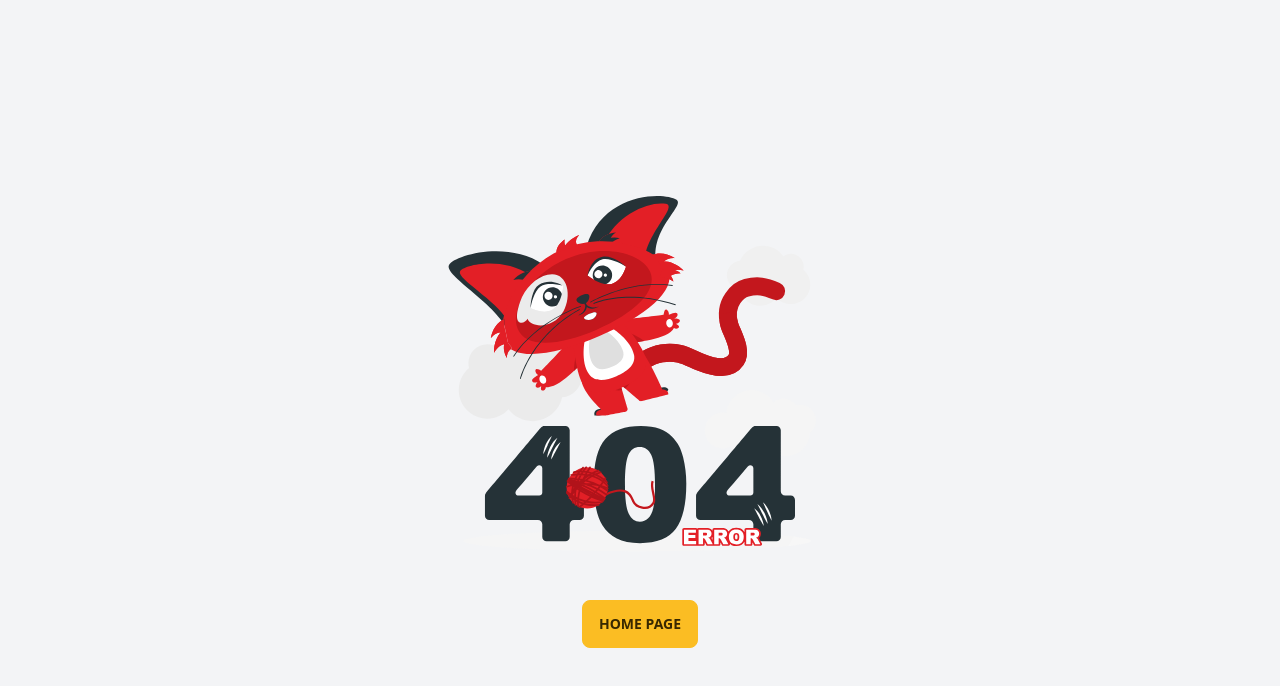
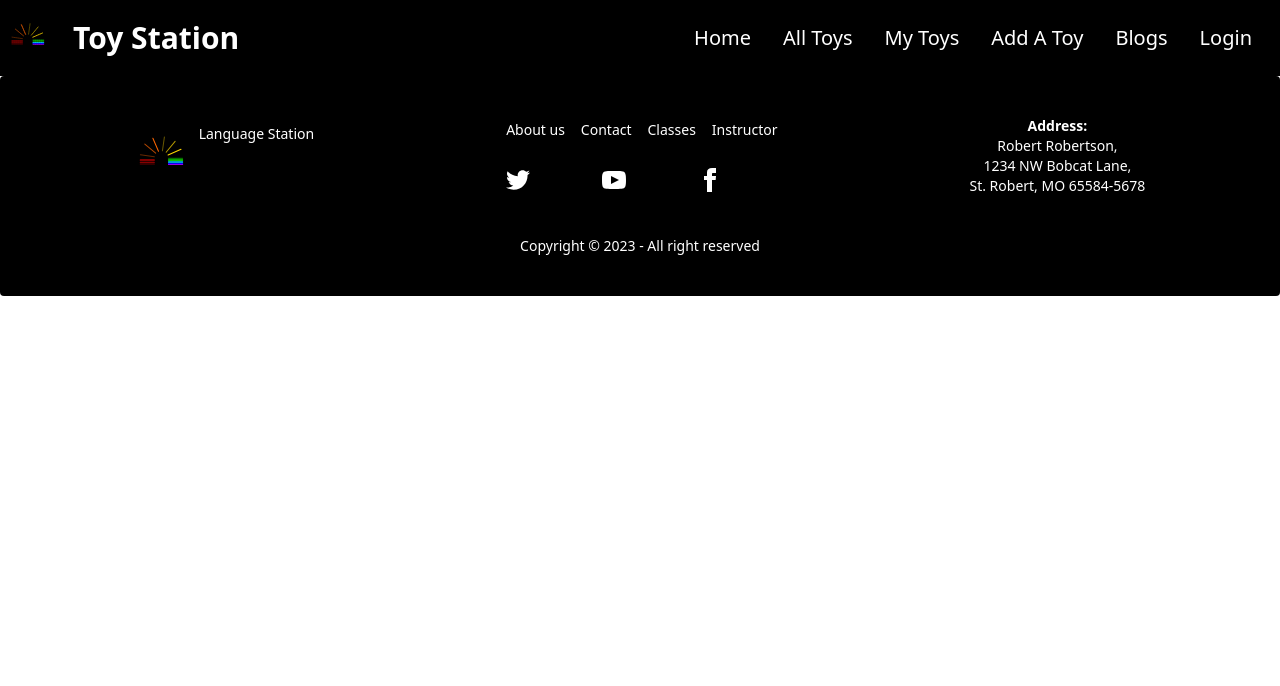
Before and after one commit to Arpita-Malaker/Toy-Station-Client, a React (Vite) app: page /blogs in a window 1280 px wide. Before the commit this address had no page. Shown: the top 686 px of the page. Built offline with nearby package versions, Linux system fonts and the light colour scheme.

Commit message:
aos pakage

```diff
--- a/package.json
+++ b/package.json
@@ -17,6 +17,7 @@
     "react": "^18.2.0",
     "react-awesome-stars-rating": "^0.13.8",
     "react-dom": "^18.2.0",
+    "react-helmet": "^6.1.0",
     "react-photo-album": "^2.2.2",
     "react-router-dom": "^6.13.0",
     "react-tabs": "^6.0.1",
--- /dev/null
+++ b/src/Pages/Blogs/Bolgs.jsx
@@ -0,0 +1,16 @@
+import { Helmet } from "react-helmet";
+
+
+const Bolgs = () => {
+    return (
+        <div>
+            <Helmet>
+            <title>Toy Station | Blogs</title>
+
+        </Helmet>
+
+        </div>
+    );
+};
+
+export default Bolgs;
--- a/src/Pages/Home/Home.jsx
+++ b/src/Pages/Home/Home.jsx
@@ -1,19 +1,32 @@
 
+import { Helmet } from 'react-helmet';
 import ExtraSection from '../ExtraSection/ExtraSection';
 import Gellary from '../Gellary/Gellary';
 import SecondExtra from '../SecondExtra/SecondExtra';
 import Shopbycategory from '../Shopbycategory/Shopbycategory';
 import './Home.css'
+import { useEffect } from 'react';
+import AOS from 'aos';
+import 'aos/dist/aos.css';
 
 const Home = () => {
+
+  useEffect(() => {
+    AOS.init();
+  }, [])
     return (
         <div>
+          <Helmet>
+            <title>Toy Station| Home</title>
+
+        </Helmet>
+
           <div className="hero pt-20 pb-20 bg-home">
 
   <div className="hero-content text-center ">
     <div className="max-w ">
-      <h1 className="mb-5 text-5xl text-yellow-500 font-bold">Wellcome to <span className=' text-yellow-500	 '>Toy Station</span></h1>
-      <p className="mb-5 ml-10 max-w-md text-yellow-100">Welcome to Toy Station – your #1 hotspot for brilliant toys, infant items, diversions, kids’ toy and  music toy and more.
+      <h1 data-aos="fade-left" data-aos-duration="3000" className="mb-5 text-5xl text-yellow-500 font-bold">Wellcome to <span className=' text-yellow-500	 '>Toy Station</span></h1>
+      <p data-aos="fade-right" data-aos-duration="3000" className="mb-5 ml-10 max-w-md text-yellow-100">Welcome to Toy Station – your #1 hotspot for brilliant toys, infant items, diversions, kids’ toy and  music toy and more.
 
 We’re committed to giving you the plain best with attention to the most astounding quality, unwavering quality, client administration, and uniqueness.</p>
       <button className="btn btn-warning">See All ToyS</button>
--- a/src/Pages/Shared/Navbar.jsx
+++ b/src/Pages/Shared/Navbar.jsx
@@ -17,7 +17,7 @@ const Navbar = () => {
               <li><a> All Toys</a></li>
               <li><a> My Toys</a></li>
               <li><a> Add A Toy</a></li>
-              <li><a> Blogs</a></li>
+              <li><Link to='/blogs'>Blogs</Link> </li>
               <li><Link to='/login'>Login</Link></li>
             </ul>
           </div>
@@ -33,7 +33,7 @@ const Navbar = () => {
               <li><a> All Toys</a></li>
               <li><a> My Toys</a></li>
               <li><a> Add A Toy</a></li>
-              <li><a> Blogs</a></li>
+              <li><Link to='/blogs'>Blogs</Link> </li>
               <li><Link to='/login'>Login</Link></li>
             </ul>
           </div>
```
Also changed, not shown: src/Routes/Routes.jsx (+6 -1 lines), 1 other file (tests, documents, lock files or other folders).
